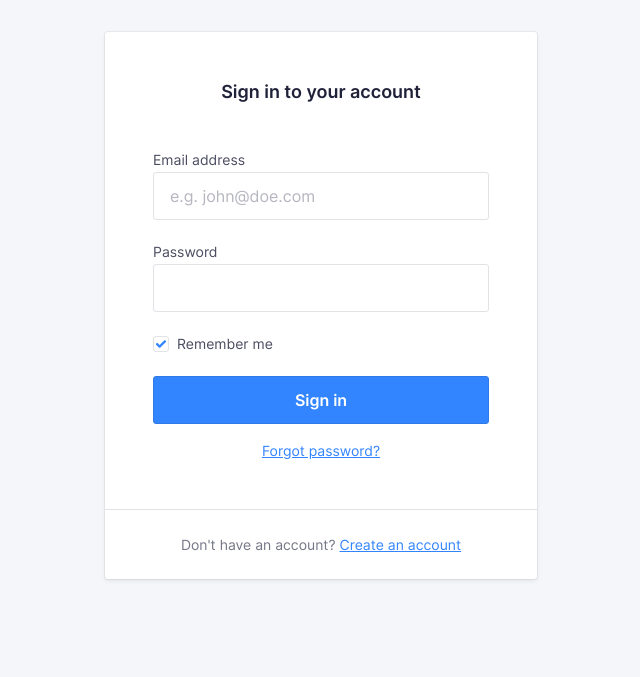
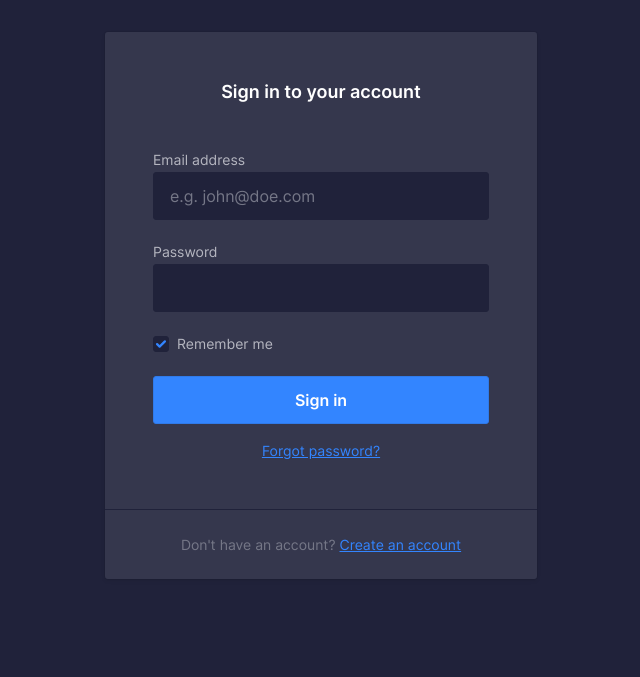
Before and after one commit to nmct-create3/custom-input-design-DeMeulemeesterMilan, a plain HTML site: page index.html in a window 1280 px wide. Shown: the part 123-800 px from the top of the page, without its empty margins (319-959 px from the left). Drawn offline with Linux system fonts and the dark colour scheme.

Commit message:
Dark theme added

```diff
--- a/css/screen.css
+++ b/css/screen.css
@@ -31,6 +31,7 @@
     --global-color-alpha-transparent: hsl(var(--global-color-alpha-hsl) / .75);
     --global-color-alpha-x-transparent: hsl(var(--global-color-alpha-hsl) / .3);
 
+    --global-color-white: white;
     --global-color-neutral-xxxx-light: #F5F6FA;
     --global-color-neutral-xxx-light: #E2E3E7;
     --global-color-neutral-xx-light: #caccd4;
@@ -70,12 +71,19 @@
     /*  = 72px */
 
     /*Input settings*/
-    --global-input-backgroundColor: White;
+    --global-input-backgroundColor: var(--global-color-white);
     --global-input-color: var(--global-color-neutral-xxxx-dark);
     --global-input-borderColor: var(--global-color-neutral-xxx-light);
     --global-input-hover-borderColor: var(--global-color-neutral-xx-light);
     --global-input-focus-borderColor: var(--global-color-alpha);
     --global-input-boxShadow: 0 0 0 3px var(--global-color-alpha-x-transparent);
+}
+
+@media (prefers-color-scheme: dark) {
+    :root {
+        --global-page-color: var(--global-color-white);
+        --global-page-backgroundColor: var(--global-color-neutral-xxxx-dark);
+    }
 }
 
 /*------------------------------------*\
@@ -92,7 +100,7 @@ html {
     line-height: 1.5;
     font-family: "Inter Web", Helvetica, arial, sans-serif;
     color: var(--global-color-neutral-xxxx-dark);
-    background-color: var(--global-color-neutral-xxxx-light);
+    background-color: var(--global-page-backgroundColor, var(--global-color-neutral-xxxx-light));
     box-sizing: border-box;
     -webkit-font-smoothing: antialiased;
     -moz-osx-font-smoothing: grayscale;
@@ -113,7 +121,7 @@ html {
 
 ::selection {
     background: var(--global-color-alpha);
-    color: white;
+    color: var(--global-color-white);
     text-shadow: none;
 }
 
@@ -526,15 +534,23 @@ input::placeholder {
 }
 
 .c-logo__path--1 {
-    fill: var(--global-color-neutral-xxxx-dark);
+    fill: var(--logo__path--1--fill, var(--global-color-neutral-xxxx-dark));
 }
 
 .c-logo__path--2 {
-    fill: var(--global-color-alpha);
+    fill: var(--logo__path--2--fill, var(--global-color-alpha));
 }
 
 .c-logo__path--3 {
-    fill: var(--global-color-alpha-x-dark);
+    fill: var(--logo__path--3--fill, var(--global-color-alpha-x-dark));
+}
+
+@media (prefers-color-scheme: dark) {
+    .c-logo {
+        --logo__path--1--fill: var(--global-color-white);
+        --logo__path--2--fill: var(--logo__path--1--fill);
+        --logo__path--3--fill: var(--logo__path--1--fill);
+    }
 }
 
 /*
@@ -544,7 +560,7 @@ input::placeholder {
 */
 
 .c-card {
-    background-color: White;
+    background-color: var(--global-color-white);
     margin-bottom: var(--global-whitespace);
     border-radius: var(--global-borderRadius);
     box-shadow: 0 0 0 var(--global-borderWidth) rgba(0, 0, 0, 0.05), 0 2px 4px rgba(0, 0, 0, .075);
@@ -567,6 +583,20 @@ input::placeholder {
     font-size: 18px;
     line-height: calc(var(--global-baseline) * 3);
     font-weight: 600;
+}
+
+@media (prefers-color-scheme: dark){
+    .c-card{
+        background-color: var(--global-color-neutral-xxx-dark);
+    }
+
+    .c-card__footer{
+        border-top: var(--global-borderWidth) solid var(--global-color-neutral-xxxx-dark);
+    }
+
+    .c-card__title{
+        color: var(--global-color-white);
+    }
 }
 
 /* This allows c-card__body and __footer to have equal padding everywhere */
@@ -630,6 +660,18 @@ input::placeholder {
 .c-input:active {
     border-color: var(--global-color-alpha);
     box-shadow: 0 0 0 3px var(--global-color-alpha-x-transparent);
+}
+
+@media (prefers-color-scheme: dark) {
+    .c-input {
+        color: var(--global-color-neutral-dark);
+        border: var(--global-borderWidth) solid var(--global-color-neutral-xxxx-dark);
+        background-color: var(--global-color-neutral-xxxx-dark);
+    }
+
+    .c-input::placeholder{
+        color: var(--global-color-neutral-dark);
+    }
 }
 
 /* option input for checkboxes and radio buttons */
@@ -713,6 +755,13 @@ input::placeholder {
     border-radius: 100%;
 }
 
+@media (prefers-color-scheme: dark) {
+    .c-custom-option__fake-input {
+        border: var(--global-borderWidth) solid var(--global-color-neutral-xxxx-dark);
+        background-color: var(--global-color-neutral-xxxx-dark);
+    }
+}
+
 /*
     Component: Label
     ---
@@ -729,6 +778,12 @@ input::placeholder {
 
 .c-label--option {
     padding-bottom: 0;
+}
+
+@media (prefers-color-scheme: dark) {
+    .c-label {
+        color: var(--global-color-neutral-x-light);
+    }
 }
 
 /*
@@ -814,7 +869,7 @@ input::placeholder {
     transition: all var(--transition-alpha);
     border-radius: 100%;
     box-shadow: 0 1px 3px var(--global-color-neutral-xxx-light);
-    background-color: white;
+    background-color: var(--global-color-white);
 }
 
 .c-option--hidden:checked + .c-custom-toggle .c-custom-toggle__fake-input::after{
```
